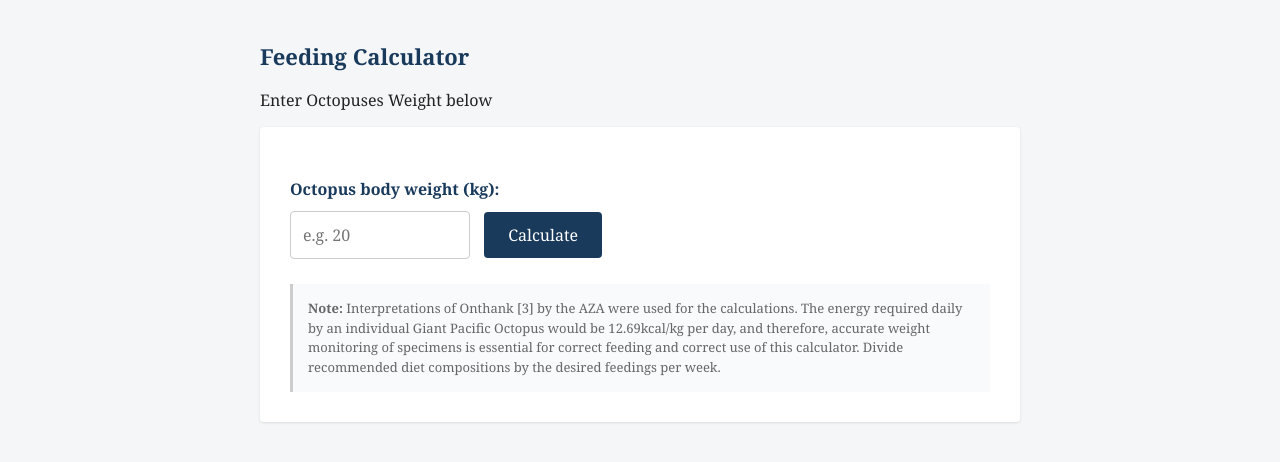
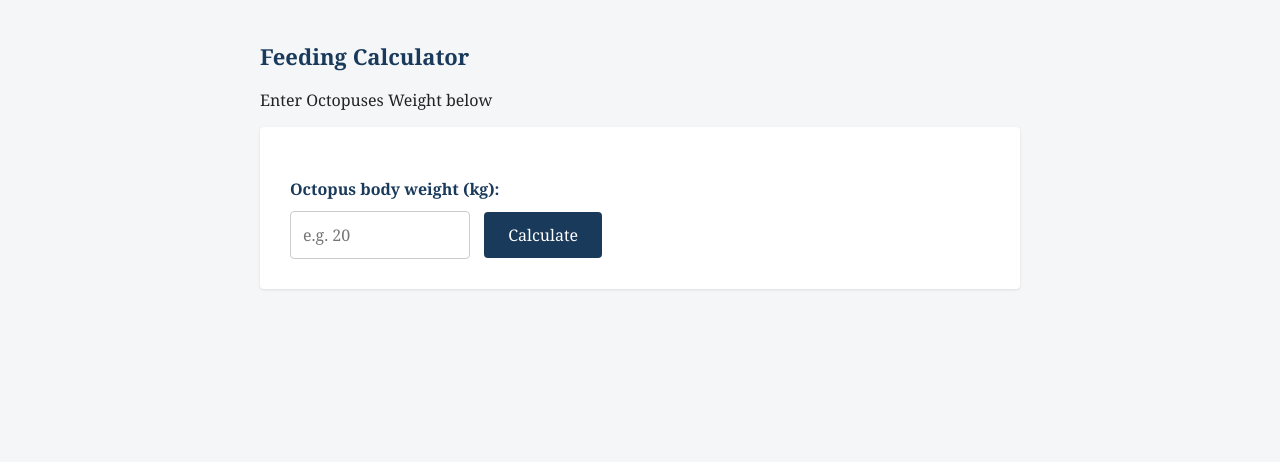
Before and after one commit to georgekirby122001-source/octopus-calculator, a plain HTML site: page index.html in a window 1280 px wide. Shown: the part 76-538 px from the top of the page. Drawn offline with Linux system fonts and the light colour scheme.

Commit message:
Remove note section - calculator only

```diff
--- a/index.html
+++ b/index.html
@@ -68,10 +68,6 @@
         </table>
       </div>
     </div>
-
-    <div class="note">
-      <strong>Note:</strong> Interpretations of Onthank [3] by the AZA were used for the calculations. The energy required daily by an individual Giant Pacific Octopus would be 12.69kcal/kg per day, and therefore, accurate weight monitoring of specimens is essential for correct feeding and correct use of this calculator. Divide recommended diet compositions by the desired feedings per week.
-    </div>
   </div>
 </main>
 
```
